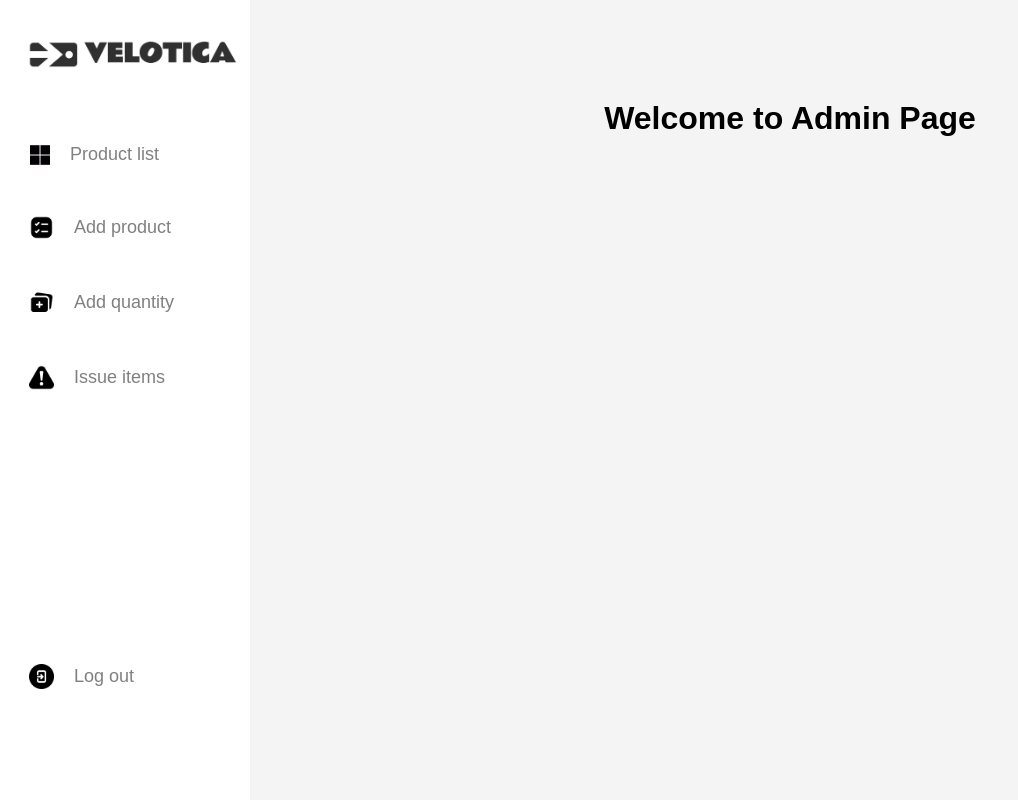
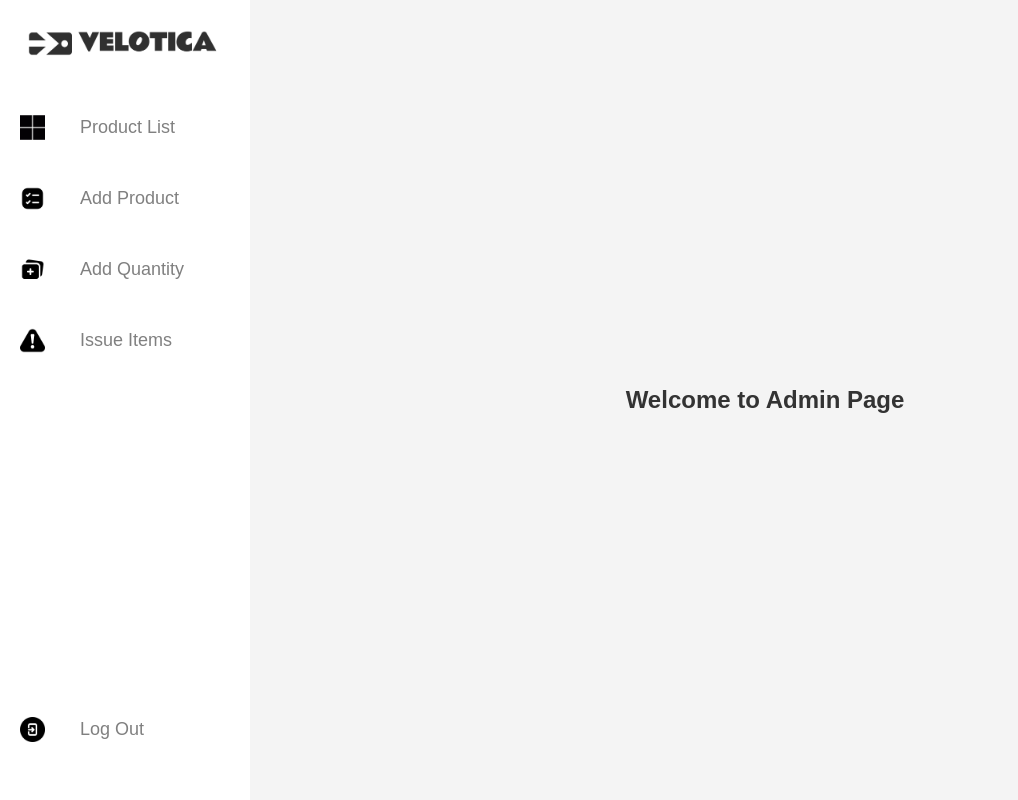
Before and after one commit to Peroxlyde/storemanagement, a PHP site: page /admin_page.php in a window 1280 px wide. Shown: the whole page, without its empty margins (0-1018 px from the left). Run offline with PHP 8.4, Linux system fonts and the light colour scheme.

Commit message:
Add files via upload

```diff
--- a/Admin/admin_page.php
+++ b/Admin/admin_page.php
@@ -6,20 +6,25 @@
 <title>Velotica Admin</title>
 <link rel="icon" type="image/png" sizes="16x16" href="/velo-favicon.png" ></link>
 <style>
+  /* General Reset */
 * {
   margin: 0;
   padding: 0;
   box-sizing: border-box;
 }
 
+html, body {
+  height: 100%;
+}
+
 body {
   font-family: Arial, sans-serif;
   display: flex;
-    flex-direction: row;
   min-height: 100vh;
   background-color: #f4f4f4;
 }
 
+/* Sidebar Styling */
 .side-navbar {
   width: 250px;
   height: 100vh;
@@ -30,65 +35,93 @@
   position: fixed;
   top: 0;
   left: 0;
-    padding-top: 20px;
+  padding: 20px 0;
+  z-index: 1000;
 }
 
+.side-navbar .logo {
+  text-align: center;
+  margin-bottom: 40px;
+}
+
+.side-navbar .logo img {
+  width: 200px;
+  height: auto;
+}
+
+/* Navigation Links */
 .side-navbar a {
   text-decoration: none;
   color: #808080;
-    display: block;
+  display: flex;
+  align-items: center;
   font-size: 18px;
-    transition: background-color 0.3s;
+  padding: 10px 20px;
+  transition: background-color 0.3s, color 0.3s;
 }
 
-  .side-navbar a:focus, .side-navbar a.active {
+.side-navbar a:hover {
+  color: white;
+  background-color: #0B63F8;
+}
+
+.side-navbar a.active {
   color: #0B63F8;
   background-color: #e0e0e0;
 }
-  .side-navbar a:hover {
-    color:white;
-    background-color: #0B63F8;
-  }
-  .side-navbar .logo {
-    font-size: 24px;
-    font-weight: bold;
-    padding: 20px;
-    text-align: center;
+
+/* Navigation Items Styling */
+.side-navbar .nav-item {
+  display: flex;
+  align-items: center;
+  gap: 15px; /* Space between icon and text */
+  margin-bottom: 30px; /* Space between links */
+  padding-left: 20px; /* Align links */
 }
 
+.side-navbar .nav-item img {
+  width: 25px;
+  height: auto;
+}
+
+/* Main Content Styling */
 .main-content {
   margin-left: 250px;
-    height: 100%;
+  flex-grow: 1;
   display: flex;
   justify-content: center;
   align-items: center;
-    flex-grow: 1;
   background-color: #f4f4f4;
 }
-  .main-content h1{
-    margin-top:100px;
-    margin-left:50px;
+
+.main-content h1 {
+  font-size: 24px;
+  color: #333;
 }
 
-  @media (max-width: 768px){
-    .side-navbar{
+/* Responsive Adjustments */
+@media (max-width: 768px) {
+  .side-navbar {
     width: 200px;
   }
+
   .main-content {
     margin-left: 200px;
   }
 }
 
-  @media (max-width: 576px){
-    .side-navbar{
+@media (max-width: 576px) {
+  .side-navbar {
     width: 100%;
     height: auto;
     position: relative;
   }
+
   .main-content {
     margin-left: 0;
   }
 }
+
 
 </style>
 </head>
@@ -97,39 +130,38 @@
 <div class="side-navbar">
   <div class="logo">
     <a href="admin_page.php">
-      <img src="velotica-2.png" style="width:220px;height:auto;">
+      <img src="velotica-2.png" alt="Velotica Logo">
     </a>
   </div>
 
-  <div style="display: flex;margin-left:30px;gap:20px;margin-top:50px;align-items:center">
-    <img src="windows-8.png " style="width:20px;height:auto;">
-    <a href="admin_product-list.php">Product  list</a>
-  </div>
-  <div style="display:flex;margin-left:29px;gap:20px;margin-top:50px; align-items:center">
-    <img src="task.png" style="width:25px;height:auto;">
-    <a href="admin_add-product.php">Add product</a>
+  <div class="nav-item">
+    <img src="windows-8.png" alt="Product List Icon">
+    <a href="admin_product-list.php">Product List</a>
   </div>
 
-  <div style="display:flex;margin-left:29px;gap:20px;margin-top:50px; align-items:center">
-    <img src="quantity.png" style="width:25px;height:auto;">
-    <a href="admin_add-quantity.php">Add quantity</a>
+  <div class="nav-item">
+    <img src="task.png" alt="Add Product Icon">
+    <a href="admin_add-product.php">Add Product</a>
   </div>
 
-  <div style="display:flex;margin-left:29px;gap:20px;margin-top:50px; align-items:center">
-    <img src="warning-sign.png" style="width:25px;height:auto;">
-    <a href="admin_issue.php">Issue items</a>
+  <div class="nav-item">
+    <img src="quantity.png" alt="Add Quantity Icon">
+    <a href="admin_add-quantity.php">Add Quantity</a>
   </div>
 
-  <div style="display:flex;margin-left:29px;gap:20px;margin-top:50px; align-items:center; margin-top: 274px;">
-    <img src="log-out.png" style="width:25px;height:auto;">
-    <a href="#">Log out</a>
+  <div class="nav-item">
+    <img src="warning-sign.png" alt="Issue Items Icon">
+    <a href="admin_issue.php">Issue Items</a>
+  </div>
+
+  <div class="nav-item" style="margin-top: auto;"> <!-- Push logout to the bottom -->
+    <img src="log-out.png" alt="Log Out Icon">
+    <a href="#">Log Out</a>
   </div>
 </div>
 
 <div class="main-content">
   <h1>Welcome to Admin Page</h1>
 </div>
-
-
 </body>
 </html>
```
Lines whose indentation alone changed are shown as unchanged.
